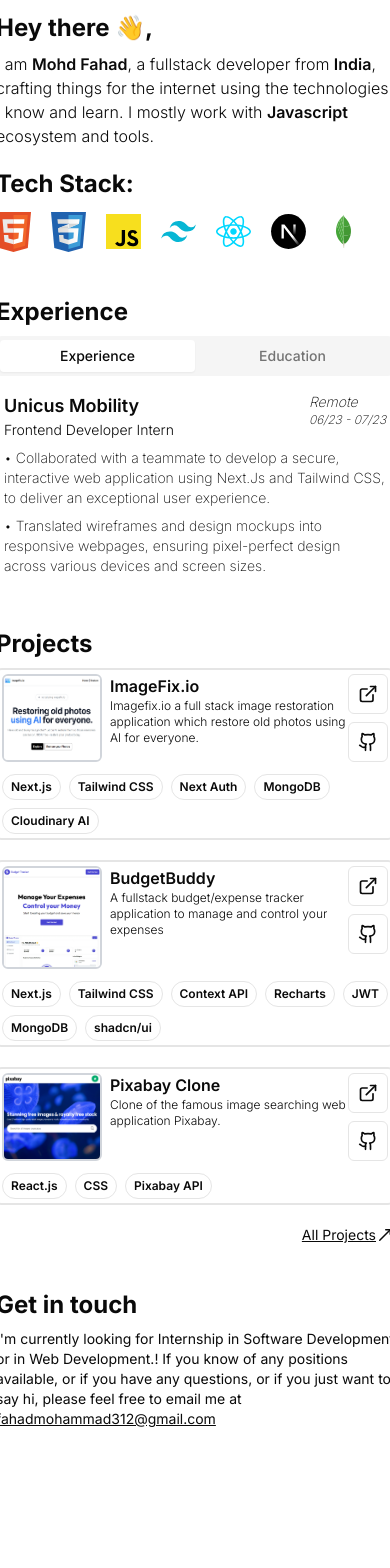
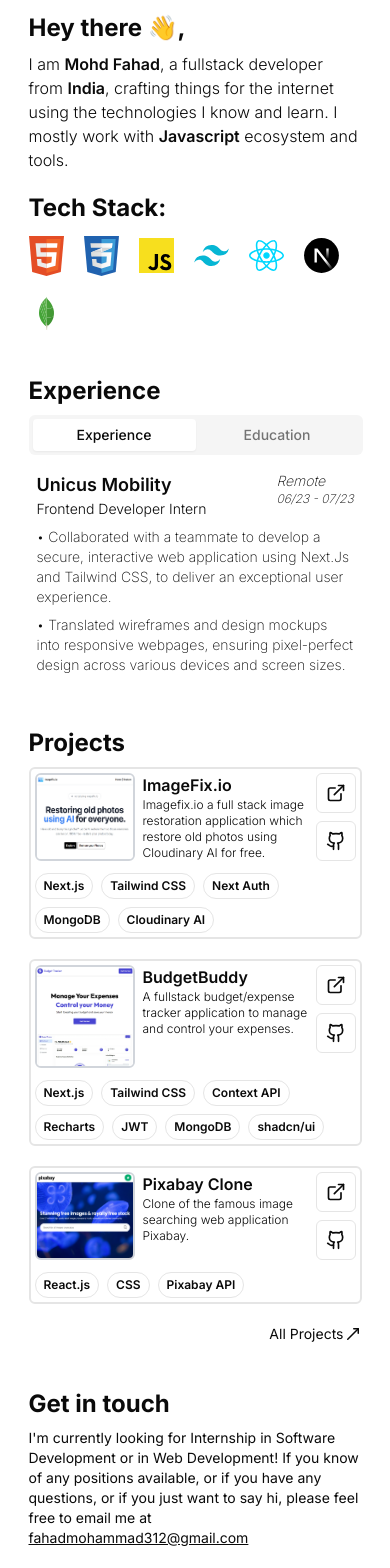
Before and after one commit to MohdFahad1/portfolio, a Next.js app: page / in a window 390 px wide. Shown: the part 184-1752 px from the top of the page. Before the commit the page ends 1633 px from the top, so only its background shows below. Built offline with nearby package versions, Linux system fonts and the light colour scheme.

Commit message:
fix: width in mobile devices

```diff
--- a/src/app/page.js
+++ b/src/app/page.js
@@ -7,7 +7,7 @@
 export default function Home() {
   return (
     <div className="flex justify-center p-5 ">
-      <div className="flex flex-col gap-11 md:w-[600px] w-[400px]">
+      <div className="flex flex-col gap-11 md:w-[600px] w-[333px]">
         <Header />
         <About />
         <Experience />
--- a/src/app/projects/page.jsx
+++ b/src/app/projects/page.jsx
@@ -28,7 +28,7 @@
           </div>
 
           <div className="flex flex-col justify-center p-5 ">
-            <div className="flex flex-col gap-11 md:w-[600px] w-[400px]">
+            <div className="flex flex-col gap-11">
               <ProjectCard />
             </div>
           </div>
--- a/src/components/About.jsx
+++ b/src/components/About.jsx
@@ -58,7 +58,7 @@
       </p>
       <div className="mt-5">
         <h1 className="font-bold text-2xl">Tech Stack: </h1>
-        <div className="flex items-center gap-5 mt-3">
+        <div className="flex items-center gap-5 mt-3 flex-wrap">
           {data.map((item) => (
             <TooltipProvider key={item.skillName} delayDuration={50}>
               <Tooltip asChild>
--- a/src/components/Contact.jsx
+++ b/src/components/Contact.jsx
@@ -6,7 +6,7 @@
       <h1 className="font-bold text-2xl mb-2">Get in touch</h1>
       <p className="text-sm ">
         I&apos;m currently looking for Internship in Software Development or in
-        Web Development.! If you know of any positions available, or if you have
+        Web Development! If you know of any positions available, or if you have
         any questions, or if you just want to say hi, please feel free to email
         me at{" "}
         <a
--- a/src/components/Experience.jsx
+++ b/src/components/Experience.jsx
@@ -10,10 +10,10 @@
       <div className="flex justify-center items-center w-full">
         <Tabs defaultValue="experience" className="w-full">
           <TabsList>
-            <TabsTrigger value="experience" className="md:w-[295px] w-[195px]">
+            <TabsTrigger value="experience" className="md:w-[295px] w-[163px]">
               Experience
             </TabsTrigger>
-            <TabsTrigger value="education" className="md:w-[295px] w-[195px]">
+            <TabsTrigger value="education" className="md:w-[295px] w-[163px]">
               Education
             </TabsTrigger>
           </TabsList>
--- a/src/components/Projects.jsx
+++ b/src/components/Projects.jsx
@@ -9,7 +9,7 @@
       <ProjectCard />
       <div className="flex flex-row-reverse mt-5 text-sm">
         <a
-          className="flex items-center underline hover:text-gray-400 transition duration-300"
+          className="flex items-center hover:underline underline-offset-4 transition duration-300"
           href="/projects"
         >
           All Projects <MoveUpRight size={18} />
--- a/src/lib/projects.js
+++ b/src/lib/projects.js
@@ -3,7 +3,7 @@
     name: "ImageFix.io",
     link: "https://restore-photos-tmtb.vercel.app/",
     github: "https://github.com/MohdFahad1/restore-photos",
-    desc: "Imagefix.io a full stack image restoration application which restore old photos using AI for everyone.",
+    desc: "Imagefix.io a full stack image restoration application which restore old photos using Cloudinary AI for free.",
     tech: ["Next.js", "Tailwind CSS", "Next Auth", "MongoDB", "Cloudinary AI"],
     image: "/images/imagefix.png",
   },
@@ -11,7 +11,7 @@
     name: "BudgetBuddy",
     link: "https://expense-tracker-seven-peach.vercel.app/",
     github: "https://github.com/MohdFahad1/expense-tracker",
-    desc: "A fullstack budget/expense tracker application to manage and control your expenses",
+    desc: "A fullstack budget/expense tracker application to manage and control your expenses.",
     tech: [
       "Next.js",
       "Tailwind CSS",
```
